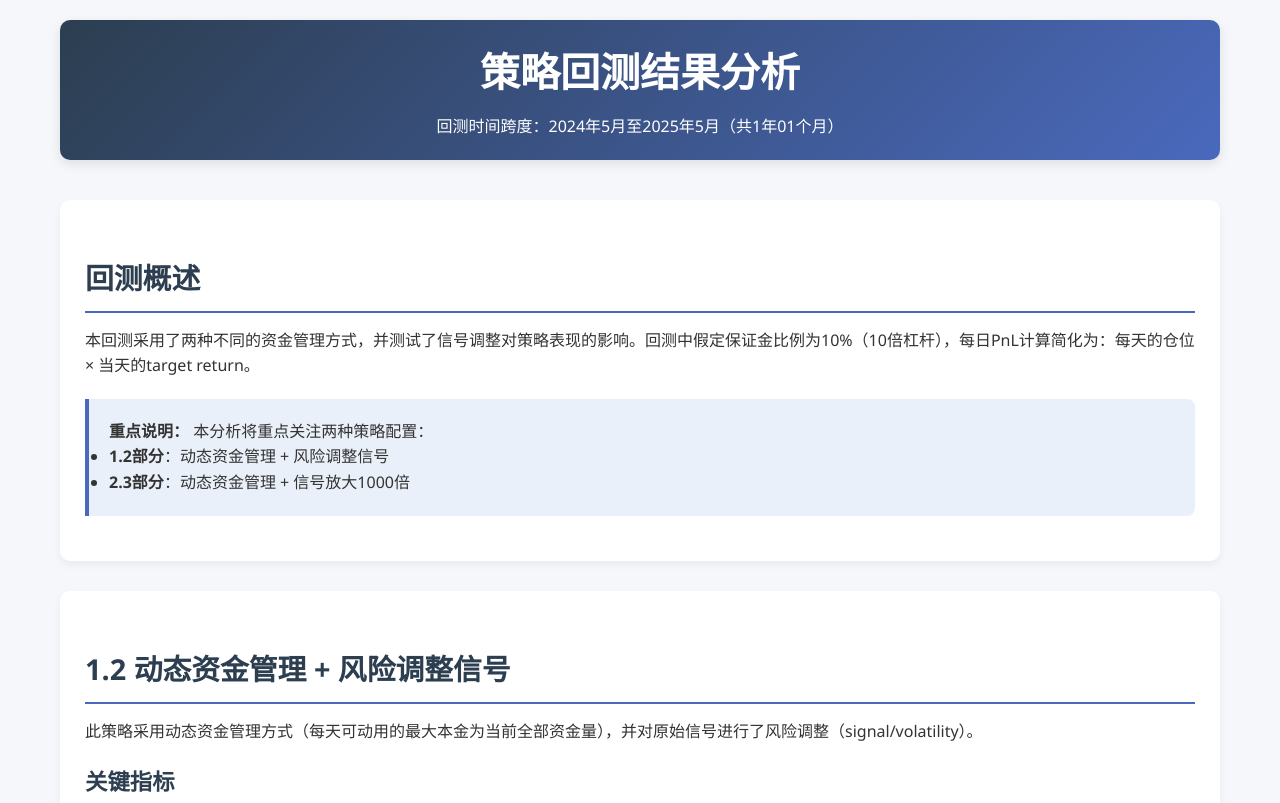
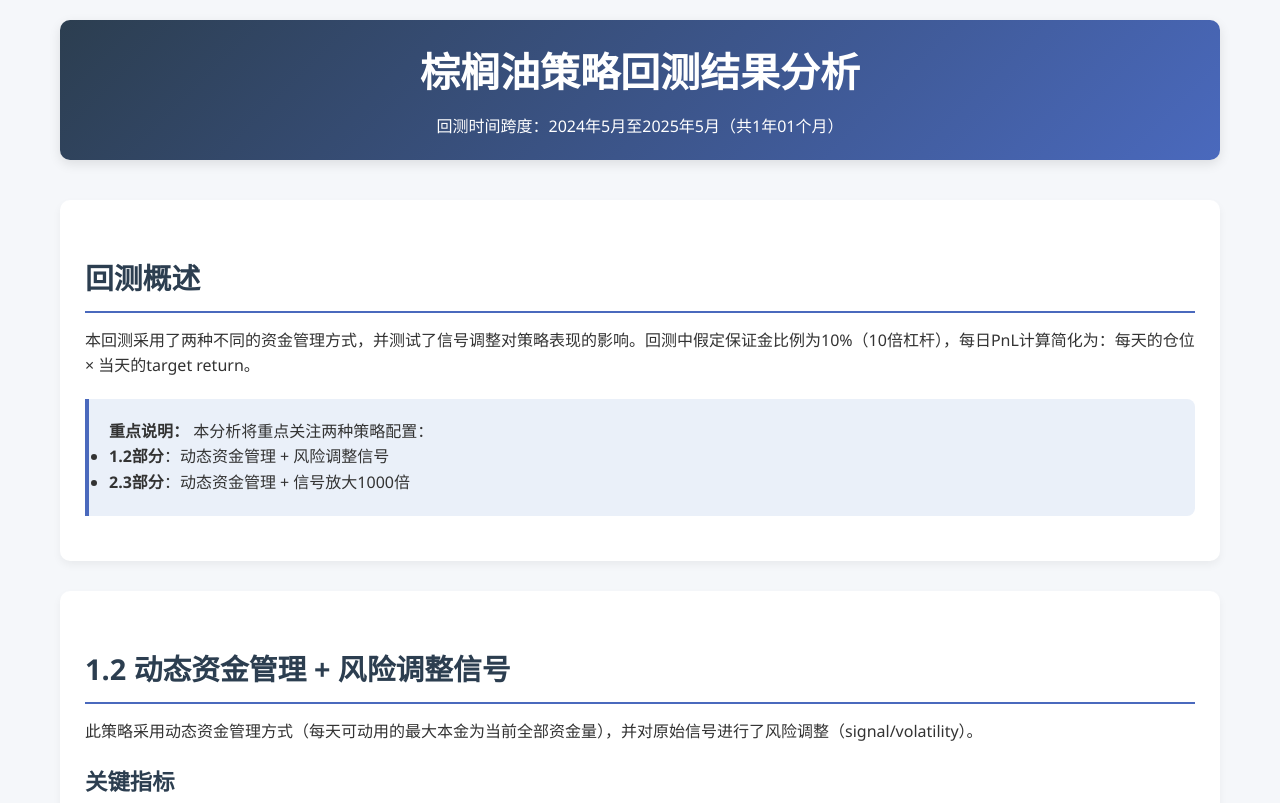
Before and after one commit to ngjuping/huogu_cn_future, a plain HTML site: page index.html in a window 1280 px wide. Shown: the top 803 px of the page. Drawn offline with Linux system fonts and the light colour scheme.

Commit message:
Update index.html

```diff
--- a/index.html
+++ b/index.html
@@ -165,7 +165,7 @@
 </head>
 <body>
     <header>
-        <h1>策略回测结果分析</h1>
+        <h1>棕榈油策略回测结果分析</h1>
         <p>回测时间跨度：2024年5月至2025年5月（共1年01个月）</p>
     </header>
 
```
